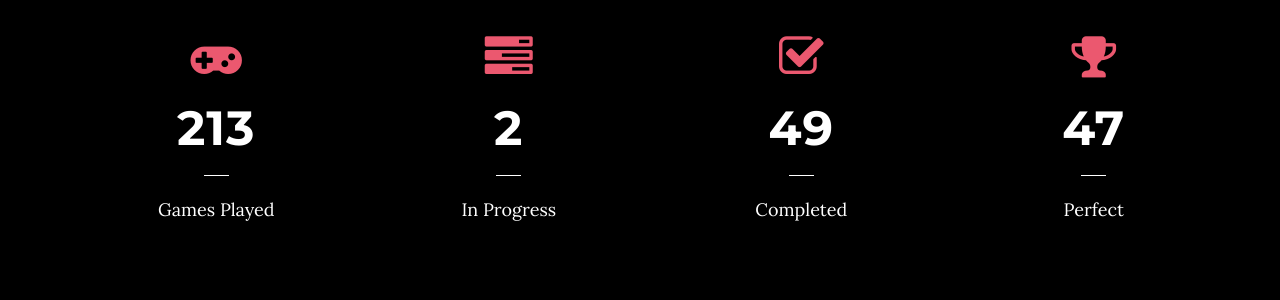
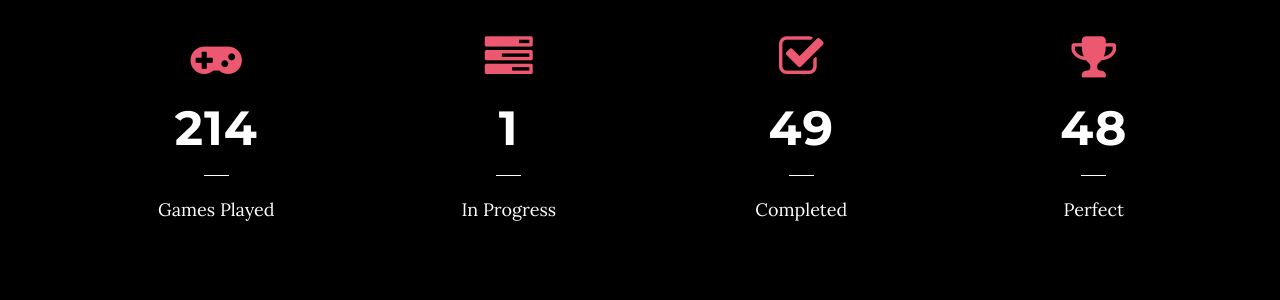
Before and after one commit to kuangami/kuangami.github.io, a Jekyll site: the page built from index.html, in a window 1280 px wide and 900 px high, scrolled down 1004 px. Shown: the part 161-461 px from the top of the window. Built offline with Jekyll 4.4.1, drawn with Linux system fonts in a browser that asks for light colours.

Commit message:
GitHub Actions commit

```diff
--- a/_data/gamestats.json
+++ b/_data/gamestats.json
@@ -1 +1 @@
-{"records":[{"id":"recNhKo61o1TseEuU","createdTime":"2021-05-23T23:08:31.000Z","fields":{"Games Played":213,"Playing":2,"Completed":49,"Perfect":47}}]}
+{"records":[{"id":"recNhKo61o1TseEuU","createdTime":"2021-05-23T23:08:31.000Z","fields":{"Games Played":214,"Playing":1,"Completed":49,"Perfect":48}}]}
```
Also changed, not shown: _data/recentplay.json (+1 -1 lines).
